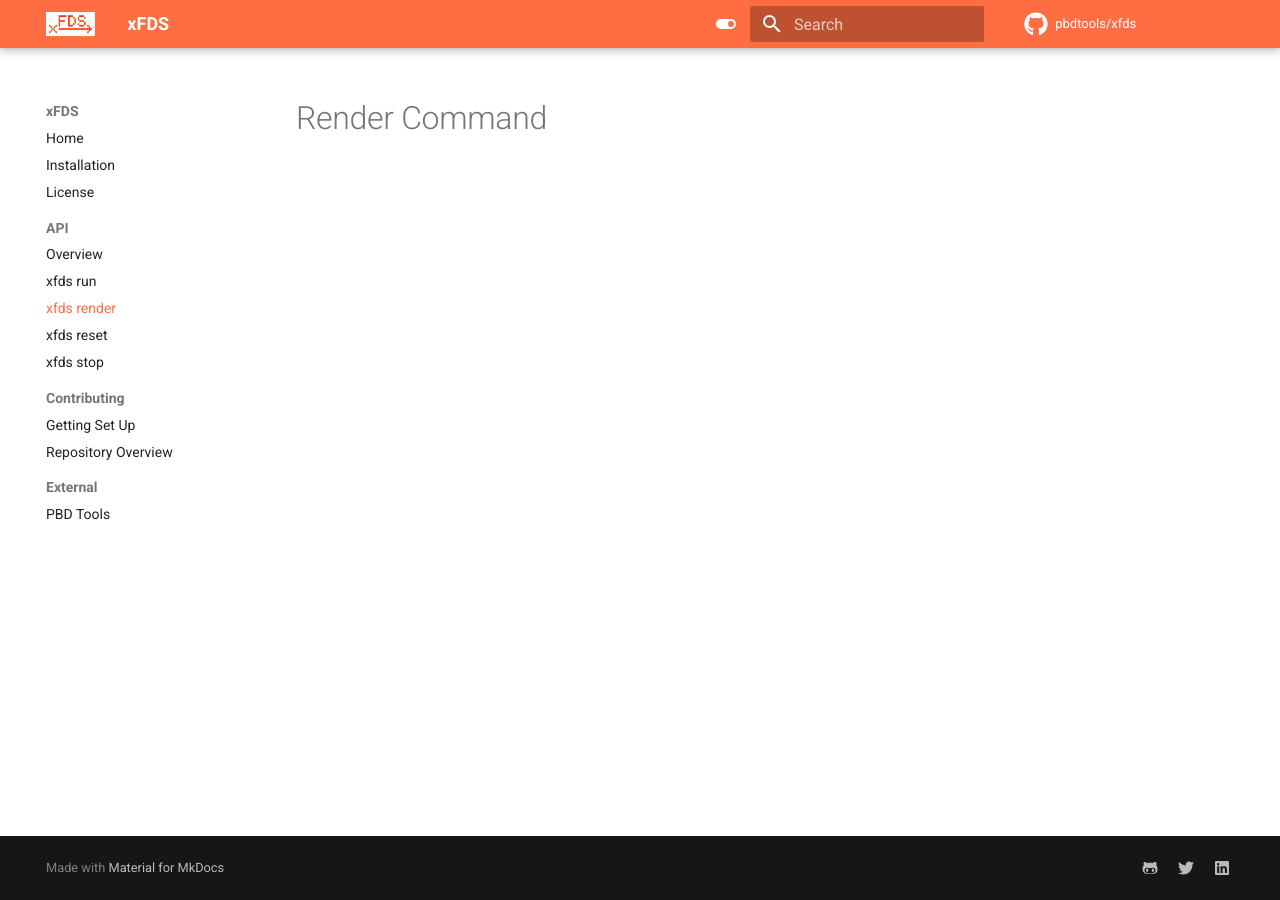
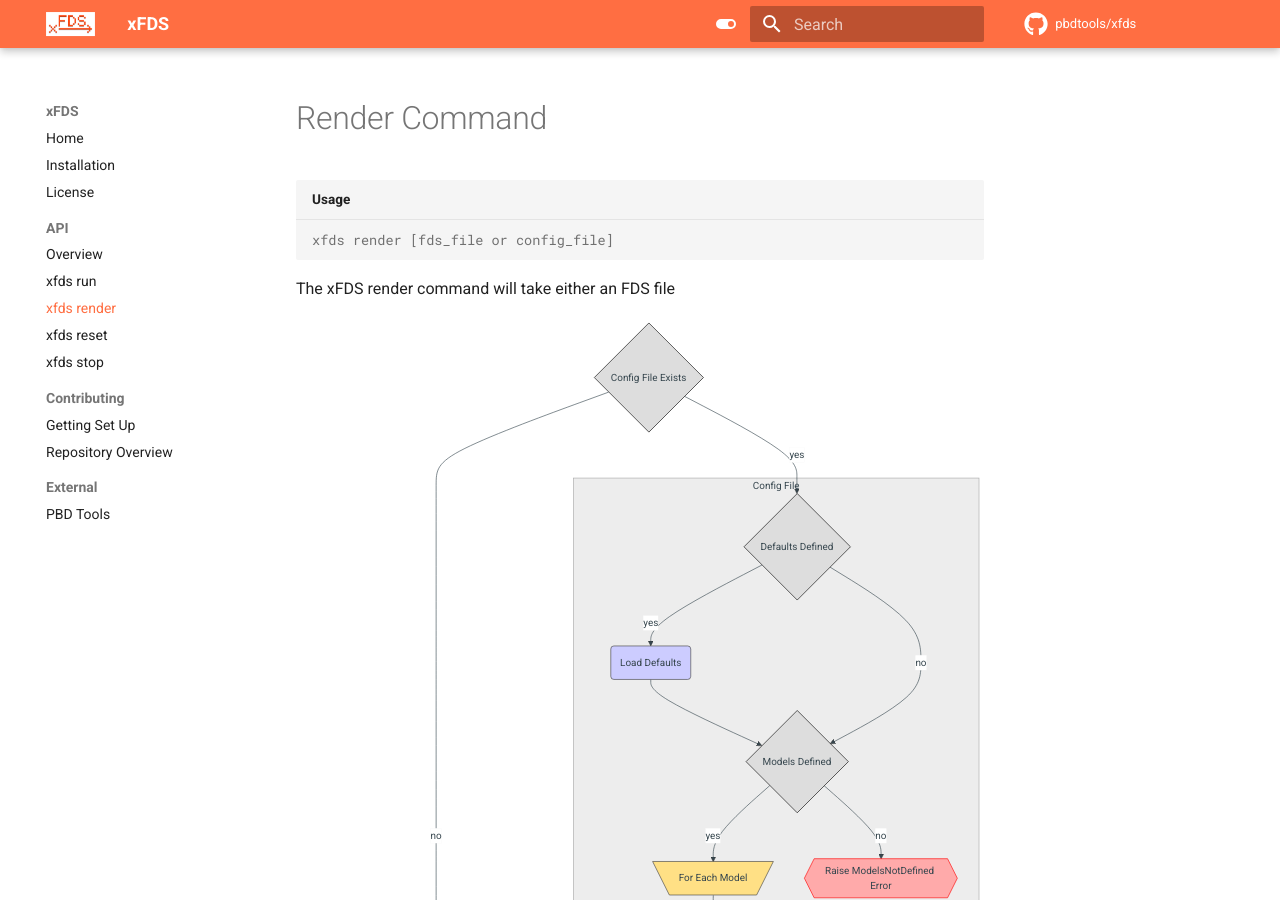
Before and after one commit to pbdtools/xfds, an MkDocs documentation site: the page built from docs/commands/render.md, in a window 1280 px wide and 900 px high. Built offline with MkDocs 1.6.1 and Material for MkDocs 9.7.7, drawn with Linux system fonts in a browser that asks for light colours; comment, search, counter and statistics services are not loaded; part of the change alters nothing that is shown.

Commit message:
xfds render flowchart

````diff
--- a/docs/commands/render.md
+++ b/docs/commands/render.md
@@ -1 +1,51 @@
 # Render Command
+
+```console title="Usage"
+xfds render [fds_file or config_file]
+```
+
+The xFDS render command will take either an FDS file
+
+```mermaid
+flowchart TB
+
+    classDef decision fill:#ddd,stroke:#000
+    classDef error fill:#ffaaaa,stroke:#f00
+    classDef success fill:#aaffaa,stroke:#424242
+    classDef load fill:#ccccff,stroke:#424242
+    classDef iterate fill:#FFE085,stroke:#424242
+
+    config_exists{Config File Exists}:::decision
+    fds_exists{FDS File Exists}:::decision
+    defaults{Defaults Defined}:::decision
+    models{Models Defined}:::decision
+    matrix{Matrix Defined}:::decision
+
+    load_meta(Load Metadata):::load
+    load_defaults(Load Defaults):::load
+    load_values(Load Model Values Overriding Defaults):::load
+    load_template(Load FDS Tempalte):::load
+    render(Render Template):::success
+
+    model_loop[\For Each Model/]:::iterate
+    permute[\For Each Config/]:::iterate
+
+    file_not_found{{Raise FileNotFound Error}}:::error
+    models_not_defined{{Raise ModelsNotDefined Error}}:::error
+    export{{Export Rendered FDS File}}:::success
+
+    subgraph config_file[Config File]
+        defaults -->|yes| load_defaults --> models -->|yes| model_loop --> load_template --> matrix -->|yes| permute --> load_values
+        defaults -->|no| models
+        models -->|no| models_not_defined
+    end
+
+    fds_exists -->|no| file_not_found
+    config_exists -->|no| fds_exists -->|yes| load_meta --> render
+
+    config_exists -->|yes| defaults
+    matrix -->|no| render
+    load_values --> render
+
+    render --> export
+```
````
